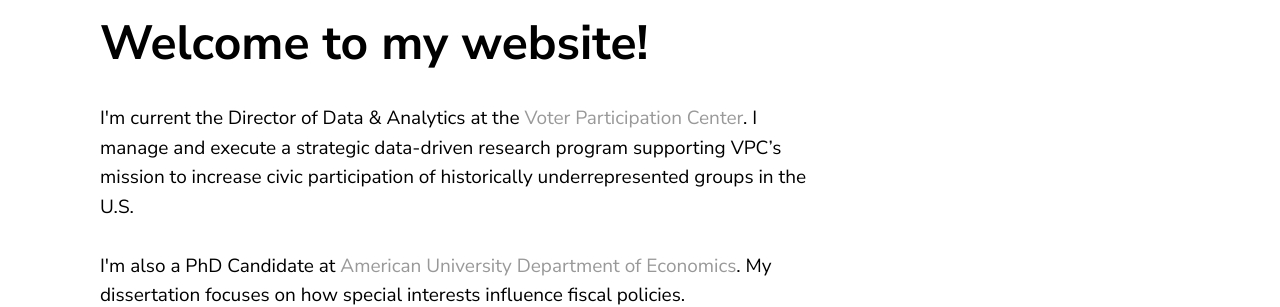
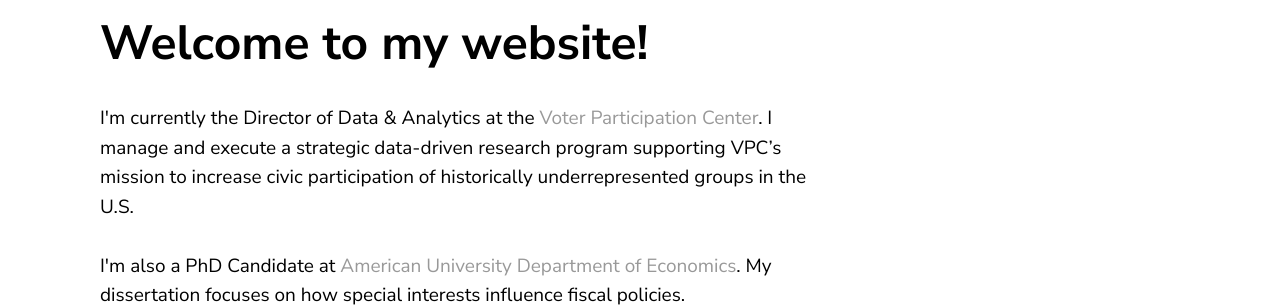
Before and after one commit to phoebetwong/phoebetwong.github.io, a Jekyll site: the page built from index.html, in a window 1280 px wide. Shown: the part 627-934 px from the top of the page. Built offline with Jekyll 4.4.1, drawn with Linux system fonts in a browser that asks for light colours; a script that is not in the unit is left out.

Commit message:
fixed typo in intro

```diff
--- a/about.html
+++ b/about.html
@@ -5,7 +5,7 @@ title: Home
 <div class="blurb">
 	<img src="assets/head2.jpg" alt="Portfolio Picture"  height="175" width="175" class="headerimg">
 	<h1>Welcome to my website!</h1>
-	<p>I'm current the Director of Data & Analytics at the <a href="https://www.voterparticipation.org/" target="_blank">Voter Participation Center</a>. I manage and execute a strategic data-driven research program supporting VPC’s mission to increase civic participation of historically underrepresented groups in the U.S.
+	<p>I'm currently the Director of Data & Analytics at the <a href="https://www.voterparticipation.org/" target="_blank">Voter Participation Center</a>. I manage and execute a strategic data-driven research program supporting VPC’s mission to increase civic participation of historically underrepresented groups in the U.S.
 		<br><br>
 		I'm also a PhD Candidate at <a href="https://www.american.edu/cas/economics/" target="_blank">American University Department of Economics</a>. My dissertation focuses on how special interests influence
 		fiscal policies.
--- a/index.html
+++ b/index.html
@@ -5,7 +5,7 @@ title: Home
 <div class="blurb">
 	<img src="assets/head2.jpg" alt="Portfolio Picture"  height="175" width="175" class="headerimg">
 	<h1>Welcome to my website!</h1>
-	<p>I'm current the Director of Data & Analytics at the <a href="https://www.voterparticipation.org/" target="_blank">Voter Participation Center</a>. I manage and execute a strategic data-driven research program supporting VPC’s mission to increase civic participation of historically underrepresented groups in the U.S.
+	<p>I'm currently the Director of Data & Analytics at the <a href="https://www.voterparticipation.org/" target="_blank">Voter Participation Center</a>. I manage and execute a strategic data-driven research program supporting VPC’s mission to increase civic participation of historically underrepresented groups in the U.S.
 		<br><br>
 		I'm also a PhD Candidate at <a href="https://www.american.edu/cas/economics/" target="_blank">American University Department of Economics</a>. My dissertation focuses on how special interests influence
 		fiscal policies.
```
